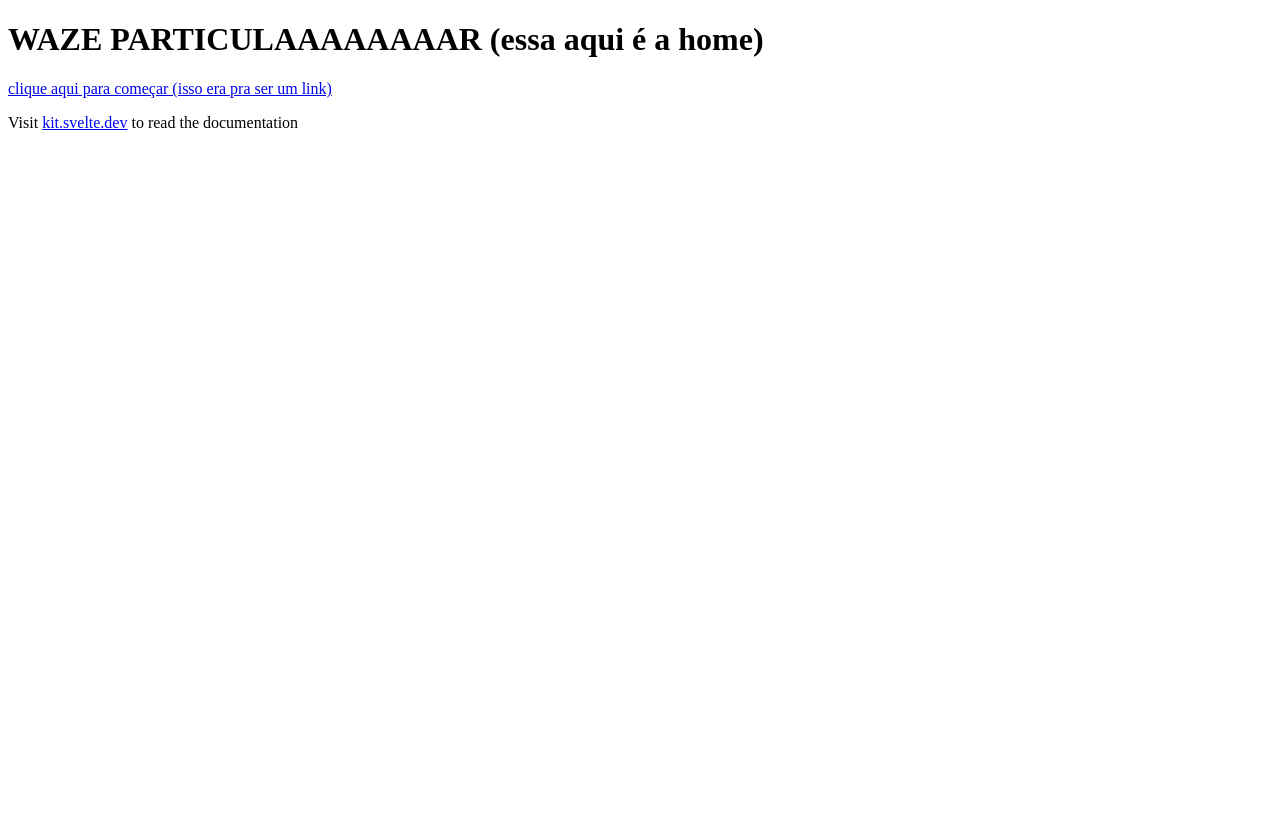
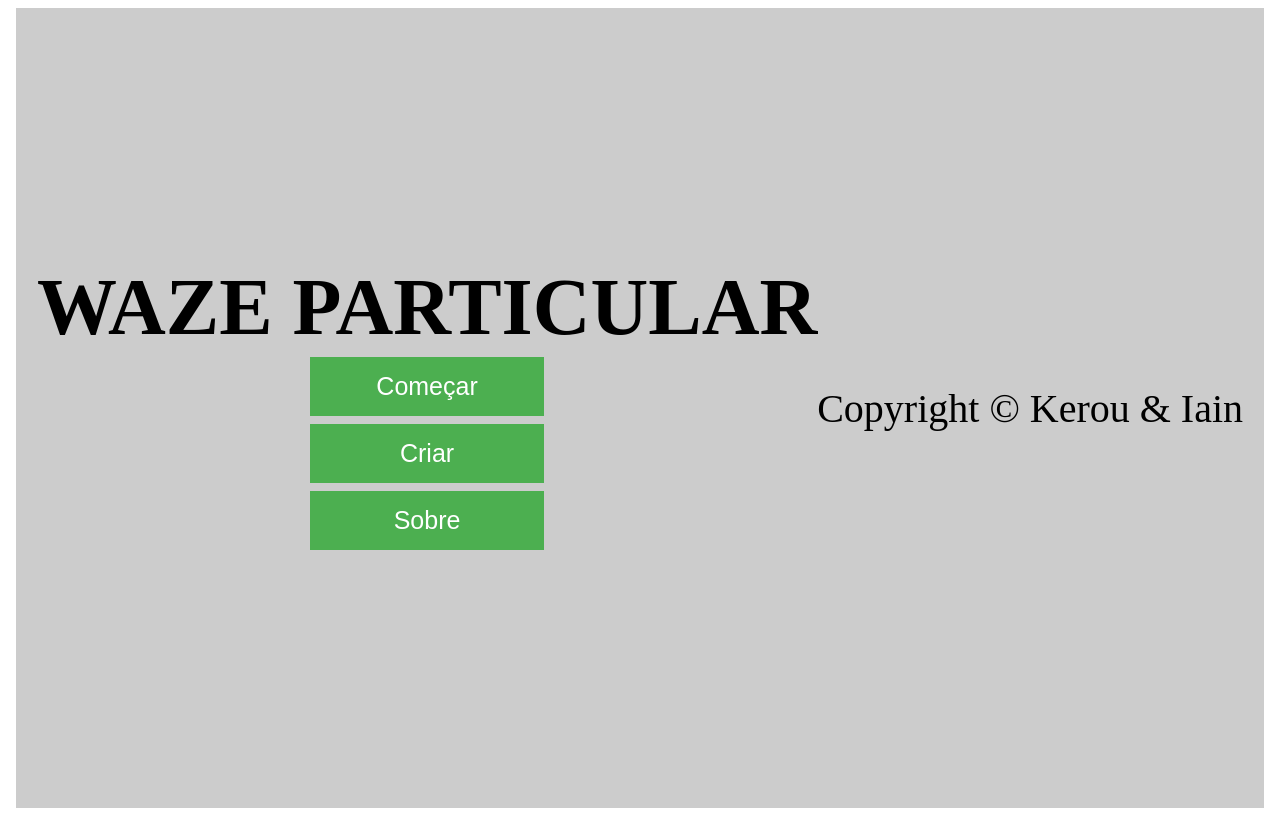
Before and after one commit to ianq1w1/WazeParticular, a SvelteKit app: page / in a window 1280 px wide. Built offline with nearby package versions, Linux system fonts and the light colour scheme.

Commit message:
E o pix, nada ainda?

```diff
--- a/src/routes/+page.svelte
+++ b/src/routes/+page.svelte
@@ -1,3 +1,64 @@
-<h1>WAZE PARTICULAAAAAAAAR (essa aqui é a home)</h1>
-<a href="/cidade">clique aqui para começar (isso era pra ser um link)</a>
-<p>Visit <a href="https://kit.svelte.dev">kit.svelte.dev</a> to read the documentation</p>
+<title>WAZE</title>
+<body>
+    <main>
+        <div class="mainBox">
+            <h1 class="title">WAZE PARTICULAR</h1>
+            <div class="menu">
+                <a href="/cidade">
+                    <button class="btn">Começar</button>
+                </a>
+                <br>
+                <a href="/">
+                    <button class="btn">Criar</button>
+                </a>
+                <br>
+                <a href="/">
+                    <button class="btn">Sobre</button>
+                </a>
+            </div>
+        </div>
+    </main>
+
+    <footer>
+        Copyright © Kerou & Iain
+    </footer>
+</body>
+
+
+<style>
+    body{
+
+        background: #cccccc;
+        text-align: center;
+        font-size: 40px;
+        height: 100vh;
+        display: flex;
+        align-items: center;
+        justify-content: center;
+    }
+
+    footer{
+        display: flex;
+    }
+
+    h1 {
+        margin: 0;
+    }
+
+    .btn {
+        background-color: #4CAF50;
+        width: 30%;
+        border: none;
+        color: white;
+        padding: 15px 32px;
+        text-align: center;
+        text-decoration: none;
+        font-size: 25px;
+        margin: 4px 2px;
+        cursor: pointer;
+    }
+
+    .btn:hover {
+        background-color: #378f3a;
+    }
+</style>
```
